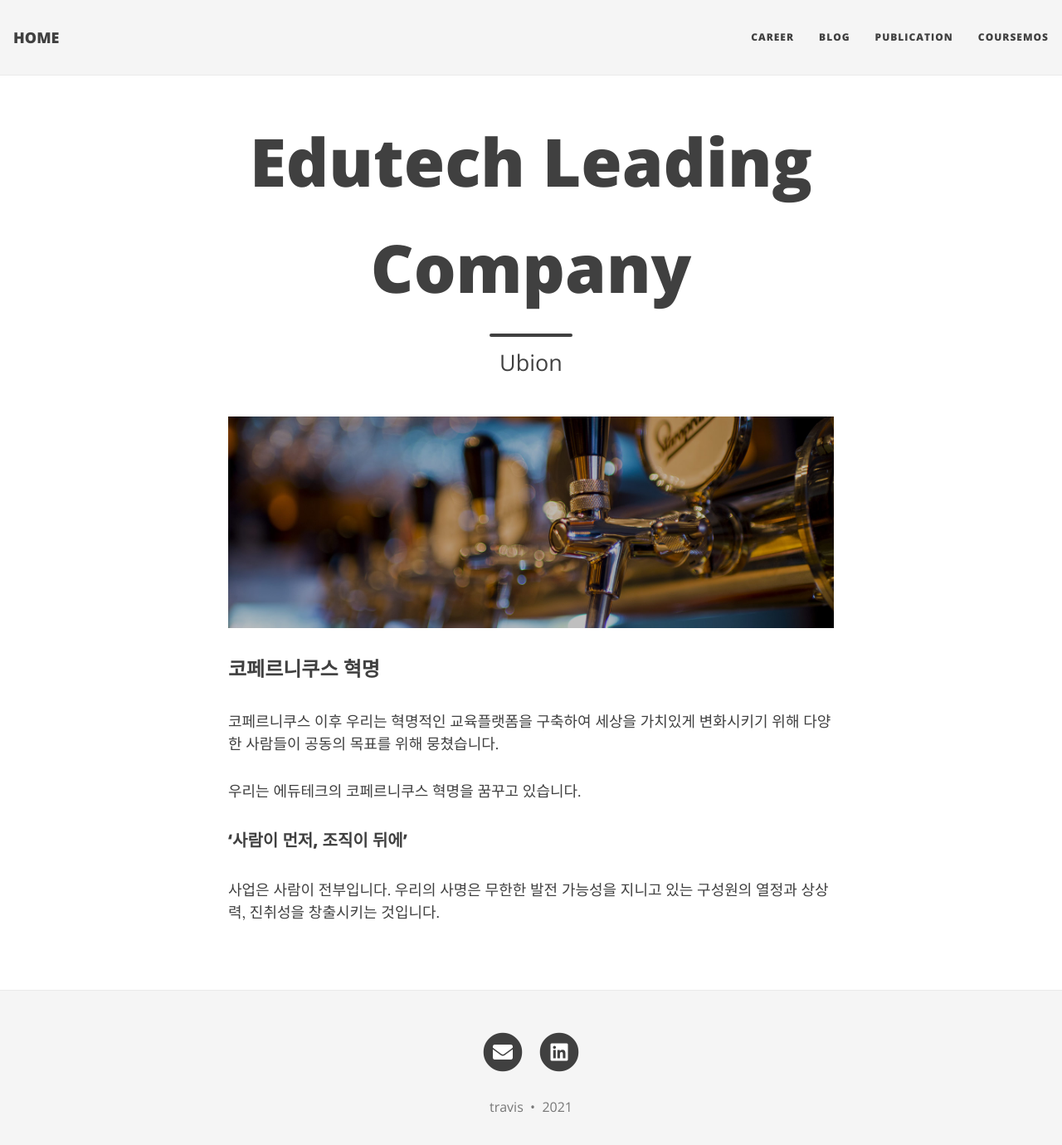
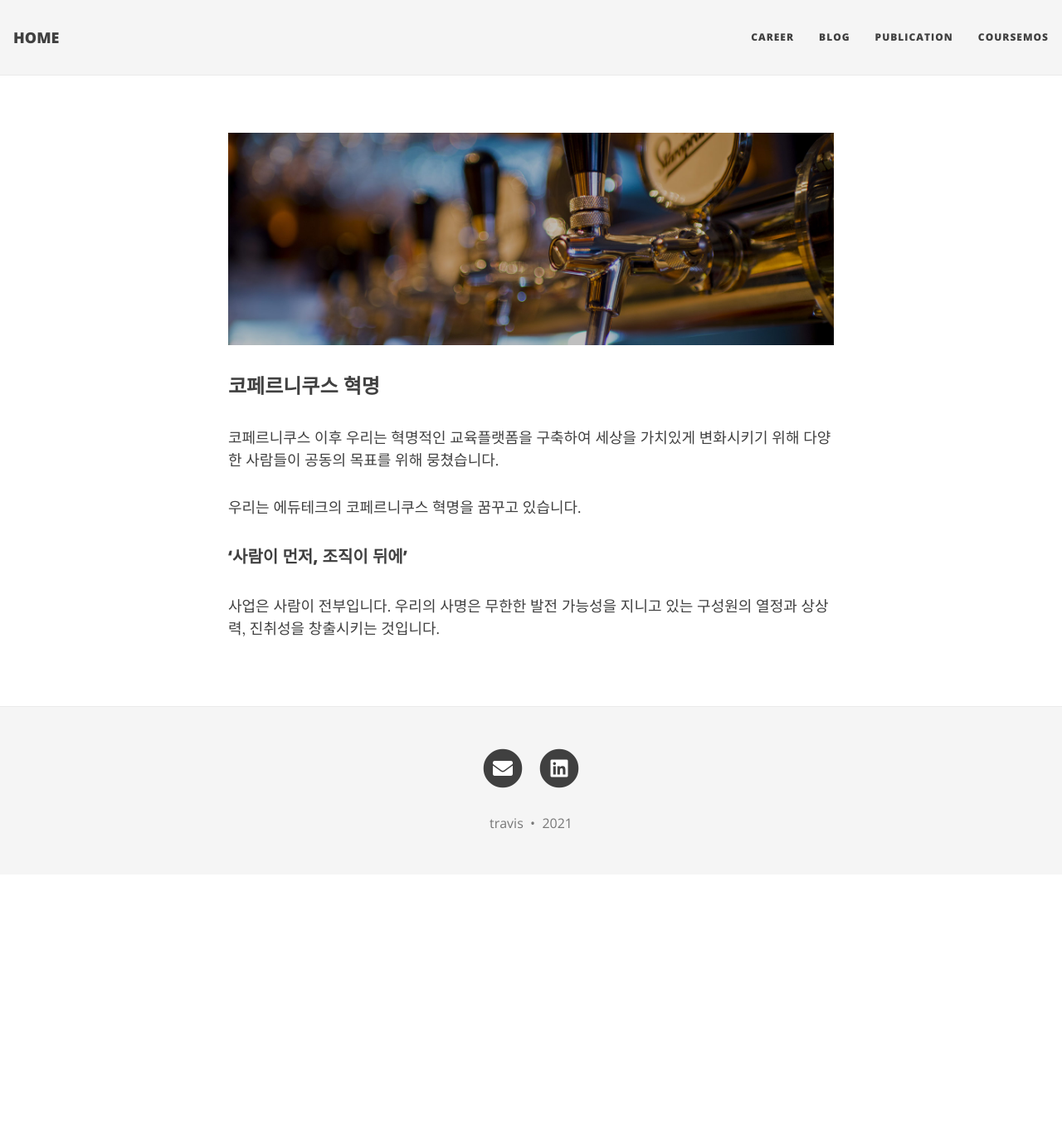
Before and after one commit to techubion/techubion.github.io-backup, a Jekyll site: the page built from index.md, in a window 1280 px wide and 1396 px high. Shown: the top 1380 px of the window at 83% size. Built offline with Jekyll 4.4.1, drawn with Linux system fonts in a browser that asks for light colours; nearby versions of some CDN libraries; our own code applies the rules of GitHub Pages for plain Markdown files.

Commit message:
Update index.md

```diff
--- a/index.md
+++ b/index.md
@@ -1,9 +1,3 @@
----
-layout: page
-title: Edutech Leading Company
-subtitle: Ubion
-
----
 
 <img src = "/assets/img/pb-beer-1513436-1600.jpg">
 ### 코페르니쿠스 혁명
```
